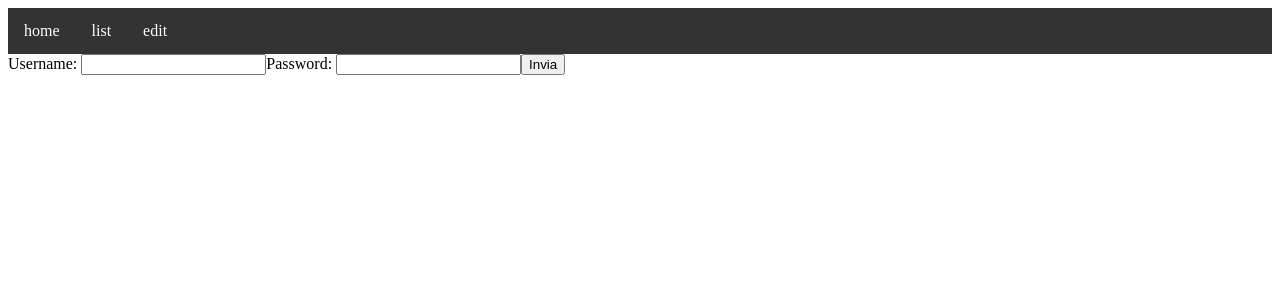
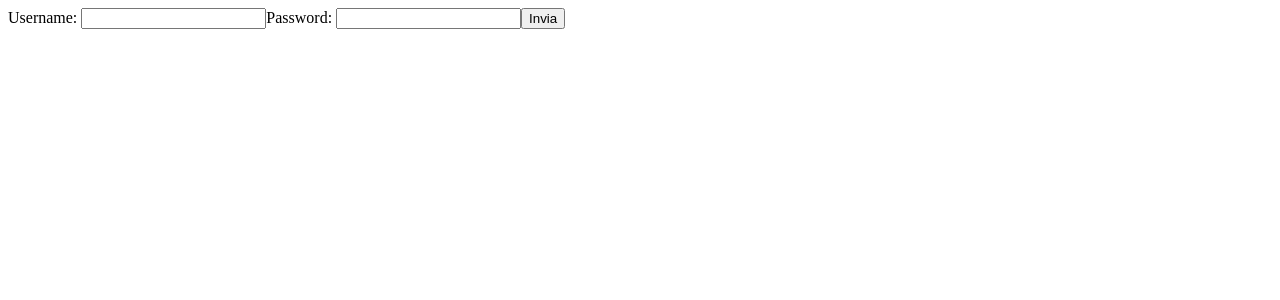
Before and after one commit to GabrielePanarello/PortaleGiochiTeam, an Angular app: page /login in a window 1280 px wide. Shown: the top 300 px of the page. Built offline with nearby package versions, Linux system fonts and the light colour scheme; sample sign-in values are in the browser's storage.

Commit message:
Update Menu

```diff
--- a/src/app/components/menu/menu.component.html
+++ b/src/app/components/menu/menu.component.html
@@ -1,5 +1,8 @@
 <div>
     <ul>
-        <li *ngFor="let item of menuItems" routerLink="/{{item.nome}}" routerLinkActive="active">{{item.nome}}</li>
+        <li *ngIf="isAdmin == true">{{username}}</li>
+        <div *ngFor="let item of items, let i=index">
+            <li *ngIf="item.visualizzato != true" routerLink="/{{item.descrizione}}" routerLinkActive="selected">{{item.descrizione}}</li>
+        </div>
     </ul>
 </div>
```
